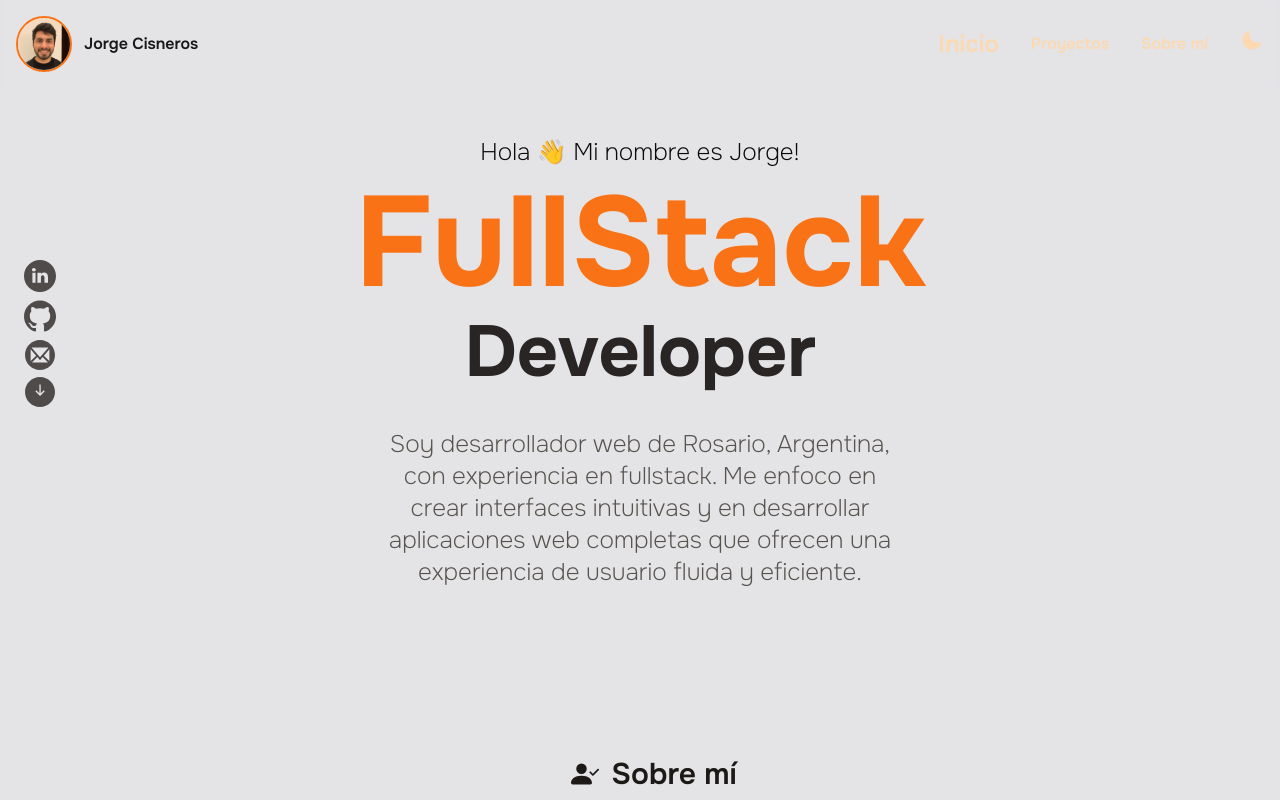
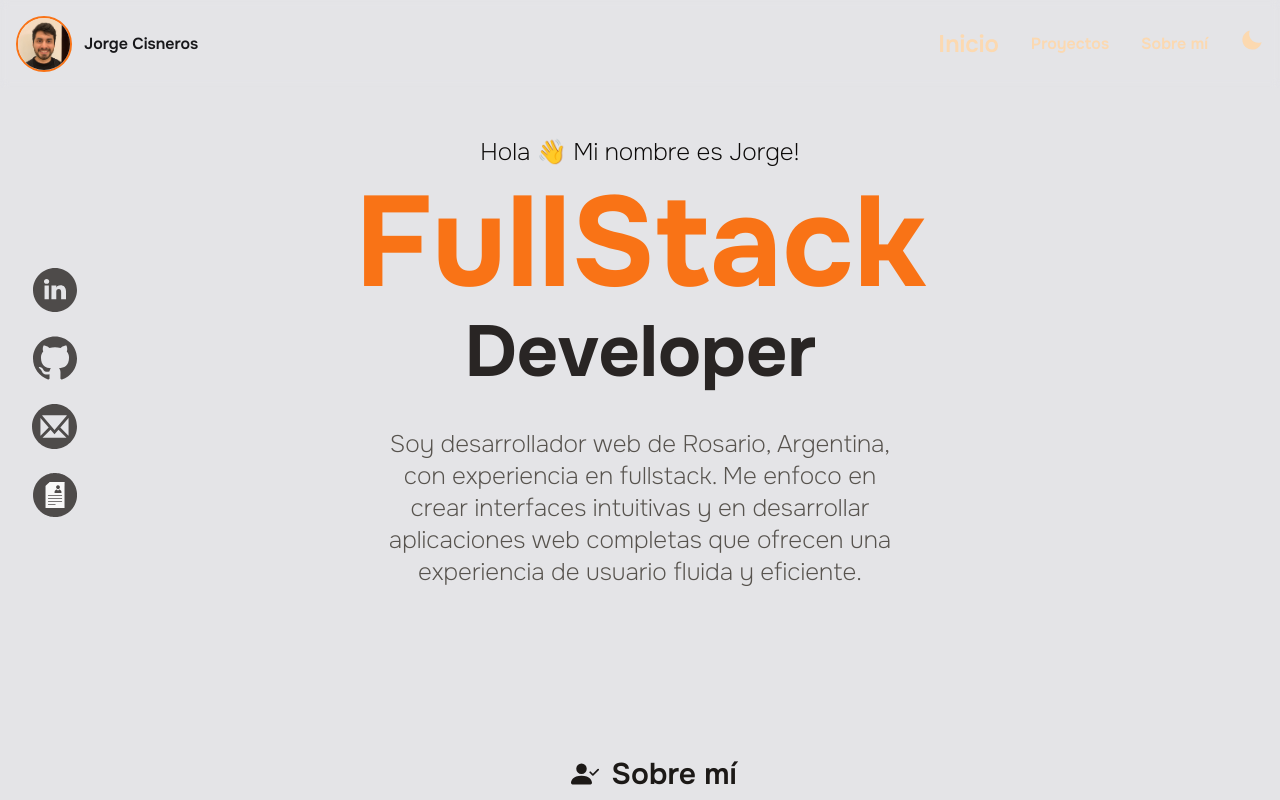
Before and after one commit to Jdcisneros/Portfolio, a React (Vite) app: page / in a window 1280 px wide. Shown: the top 800 px of the page. Built offline with nearby package versions, Linux system fonts and the light colour scheme; what tailwindcss-animated would draw is missing.

Commit message:
arreglos2

```diff
--- a/src/components/DownloadCv.jsx
+++ b/src/components/DownloadCv.jsx
@@ -1,5 +1,6 @@
+
 import curriculumPDF from "../assets/JorgeCisneros.pdf"
-import Download from "./projectosImg/Download";
+import Download from "./projectosImg/Download.jsx";
 
 function DownloadCV() {
   const downloadCV = () => {
@@ -16,10 +17,10 @@ function DownloadCV() {
     <div>
       <button
         onClick={downloadCV}
-        className="flex items-center dark:text-orange-100 text-stone-800   opacity-80 hover:scale-110 dark:hover:text-orange-500  hover:text-orange-500 transition duration-500"
-        title="Descargar CV"
+        className="flex justify-center items-center dark:text-orange-100 text-stone-800  opacity-80 dark:hover:text-orange-500  hover:text-orange-500 hover:scale-110 transition duration-500 px-3  lg:my-3"
+          title="Descargar CV"
         >
-        <Download className="size-7 lg:size-9"/>
+        <Download className="size-10 lg:size-[44px]"/>
 
       </button>
     </div>
--- a/src/components/Social.jsx
+++ b/src/components/Social.jsx
@@ -7,30 +7,30 @@ function Social() {
     <div className="lg:absolute top-64 left-5">
       <nav className="flex lg:flex-col flex-wrap justify-center items-center">
         <a
-          className="flex justify-center items-center dark:text-orange-100 text-stone-800   opacity-80  dark:hover:text-orange-500  hover:text-orange-500 hover:scale-110  transition duration-500  px-1 lg:my-1"
+          className="flex justify-center items-center dark:text-orange-100 text-stone-800   opacity-80  dark:hover:text-orange-500  hover:text-orange-500 hover:scale-110  transition duration-500  px-3 lg:my-3"
           href="https://www.linkedin.com/in/cisneros-jorge/"
           title="LikedIn"
           target="_blank"
         >
-          <Likedin className="size-6 lg:size-8" />
+          <Likedin className="size-10 lg:size-11" />
         </a>
 
         <a
-          className="flex justify-center items-center dark:text-orange-100 text-stone-800  opacity-80 dark:hover:text-orange-500  hover:text-orange-500 hover:scale-110 transition duration-500 px-1  lg:my-1"
+          className="flex justify-center items-center dark:text-orange-100 text-stone-800  opacity-80 dark:hover:text-orange-500  hover:text-orange-500 hover:scale-110 transition duration-500 px-3  lg:my-3"
           href="https://github.com/Jdcisneros"
           title="GitHub"
           target="_blank"
         >
-          <ImGithub className="size-6 lg:size-8" />
+          <ImGithub className="size-10 lg:size-11" />
         </a>
 
         <a
-          className="flex justify-center items-center dark:text-orange-100 text-stone-800   opacity-80  dark:hover:text-orange-500  hover:text-orange-500  hover:scale-110 transition duration-500 px-1 lg:my-1"
+          className="flex justify-center items-center dark:text-orange-100 text-stone-800   opacity-80  dark:hover:text-orange-500  hover:text-orange-500  hover:scale-110 transition duration-500 px-3 lg:my-3"
           href="mailto:jorgecisneros761@gmail.com"
           title="Mail"
           target="_blank"
         >
-          <ImMail4 className="size-6 lg:size-[30px] " />
+          <ImMail4 className="size-10 lg:size-[45px] " />
         </a>
         <DownloadCV />
       </nav>
--- a/src/components/projectosImg/Download.jsx
+++ b/src/components/projectosImg/Download.jsx
@@ -1,17 +1,45 @@
 const Download = (props) => (
   <svg
 
+    viewBox="0 0 1299 1299"
     width="1em"
     height="1em"
-    viewBox="0 0 24 24"
-    fill="CurrentColor"
     xmlns="http://www.w3.org/2000/svg"
+    fill="currentColor"
     {...props}
   >
     <path
-
-      d="M22 12C22 17.5228 17.5228 22 12 22C6.47715 22 2 17.5228 2 12C2 6.47715 6.47715 2 12 2C17.5228 2 22 6.47715 22 12ZM15.1743 11.4444L14.5457 10.8159L12.476 12.8856V7H11.5871V12.8856L9.51744 10.8159L8.8889 11.4444L12.0316 14.5871L15.1743 11.4444ZM8 16.3333V15.4444H16V16.3333H8Z"
-
+      transform="translate(620,1)"
+      d="m0 0h61l39 3 42 6 35 7 34 9 40 13 28 11 27 12 34 17 24 14 24 15 20 14 21 16 14 11 15 13 12 11 8 7 29 29 7 8 9 10 9 11 13 16 14 19 14 20 12 19 14 24 13 25 8 16 14 32 10 27 9 27 10 37 8 38 5 34 3 31v96l-4 38-6 36-6 28-9 34-12 36-13 33-11 24-8 17-12 22-16 27-18 27-13 18-11 14-9 11-11 13-11 12-7 8-31 31-8 7-10 9-11 9-16 13-18 13-17 12-22 14-24 14-30 16-33 15-34 13-33 11-38 10-40 8-37 5-21 2h-96l-39-4-36-6-36-8-32-9-33-11-32-13-24-11-30-15-24-14-24-15-20-14-16-12-14-11-13-11-14-12-16-15-26-26-7-8-9-10-9-11-13-16-14-19-14-20-15-24-12-21-12-23-14-29-11-27-10-28-8-25-9-34-7-35-6-42-3-39v-61l3-39 6-42 6-30 8-32 9-29 9-26 14-34 16-33 11-21 17-28 12-19 11-15 14-19 9-11 11-13 9-11 8-8 7-8 27-27 8-7 11-10 11-9 16-13 19-14 23-16 20-12 13-8 24-13 26-13 30-13 30-11 31-10 30-8 33-7 40-6 31-3z"
+    />
+    <path
+      transform="translate(487,267)"
+      d="m0 0h436l6 4 2 5v749l-3 6-5 3h-545l-5-3-3-6v-640l4-7 108-108z"
+      fill="#FEFEFE"
+    />
+    <path
+      transform="translate(698,488)"
+      d="m0 0 9 1 5 6 4 8 5 5 6 4 7 2h8l11-4 5-4 5-9 4-6 5-3 9 1 11 5 12 7 12 10 9 11 8 13 6 16 3 17v11l-4 6-5 3h-190l-6-4-3-5v-11l3-17 6-16 10-16 8-9 11-9 14-8z"
+    />
+    <path
+      transform="translate(452,649)"
+      d="m0 0h397l7 3 4 6-1 9-7 6h-402l-5-3-4-6 1-8 4-5z"
+    />
+    <path
+      transform="translate(451,824)"
+      d="m0 0h399l6 3 4 6v6l-4 6-5 3h-401l-6-4-3-5 1-8 4-5z"
+    />
+    <path
+      transform="translate(729,363)"
+      d="m0 0h18l11 3 10 5 10 8 7 9 6 12 2 8v20l-4 13-7 12-9 9-14 8-10 3-13 1-13-2-12-5-10-7-7-7-8-14-3-11v-20l4-13 6-10 8-9 14-9 9-3z"
+    />
+    <path
+      transform="translate(449,737)"
+      d="m0 0h403l5 3 3 6v6l-4 6-3 2h-405l-5-4-2-5 1-8 5-5z"
+    />
+    <path
+      transform="translate(449,912)"
+      d="m0 0h210l6 5 1 2v9l-5 6-2 1h-210l-5-3-3-6 1-8 5-5z"
     />
   </svg>
 );
--- a/src/views/Home.jsx
+++ b/src/views/Home.jsx
@@ -1,5 +1,3 @@
-
-
 import Projectos from "../components/projectos.jsx";
 // import video1 from "../assets/VioletaBG.mp4"
 // import video2 from "../assets/LineasBG.mp4"
@@ -15,7 +13,6 @@ import Footer from "./footer.jsx";
 import { BsFillPersonCheckFill } from "react-icons/bs";
 import Social from "../components/Social.jsx";
 
-
 function Home() {
   return (
     // text-orange-100 text-orange-500
@@ -26,22 +23,22 @@ function Home() {
         id="top"
       >
         <h3 className="dark:text-orange-100 text-stone-950  text-base font-extralight pb-5 lg:pb-3 lg:text-2xl md:text-2xl text-center  animate-slide-in-right ">
-          Hola 👋 Mi nombre es  Jorge!
+          Hola 👋 Mi nombre es Jorge!
         </h3>
-        <h1 className="text-orange-500  text-7xl font-bold pb-4 lg:pb-2 lg:text-9xl md:text-8xl  text-center  animate-slide-in-left">
+        <h1 className="text-orange-500  text-7xl font-bold lg:pb-2 lg:text-9xl md:text-8xl  text-center  animate-slide-in-left">
           FullStack
         </h1>
         <h2 className="dark:text-orange-200 text-stone-800  text-5xl font-bold pb-4 lg:pb-10 lg:text-7xl md:text-4xl text-center animate-slide-in-right ">
           Developer
         </h2>
-        <p className="dark:text-orange-100 text-stone-600  text-base font-extralight pb-4 lg:pb-0 lg:text-2xl md:text-2xl text-center  animate-slide-in-right lg:px-96 ">
+        <p className="dark:text-orange-100 text-stone-600  text-base font-extralight pb-10 lg:pb-0 lg:text-2xl md:text-2xl text-center  animate-slide-in-right lg:px-96 ">
           Soy desarrollador web de Rosario, Argentina, con experiencia en
           fullstack. Me enfoco en crear interfaces intuitivas y en desarrollar
           aplicaciones web completas que ofrecen una experiencia de usuario
           fluida y eficiente.
         </p>
 
-       <Social/>
+        <Social />
       </section>
       {/* <section className=" w-full z-30" id="proyectos">
         <h2 className="font-semibold text-stone-900 dark:text-orange-200  text-3xl flex lg:mt-32 items-center justify-center">
@@ -55,7 +52,7 @@ function Home() {
         id="sobre-mi"
       >
         <h2 className="font-semibold text-stone-900 dark:text-orange-200 text-3xl mb-6 flex gap-x-3 ml-7 items-center justify-center">
-        <BsFillPersonCheckFill className="size-4 lg:size-7" />
+          <BsFillPersonCheckFill className="size-4 lg:size-7" />
           Sobre mí
         </h2>
         <About />
```
